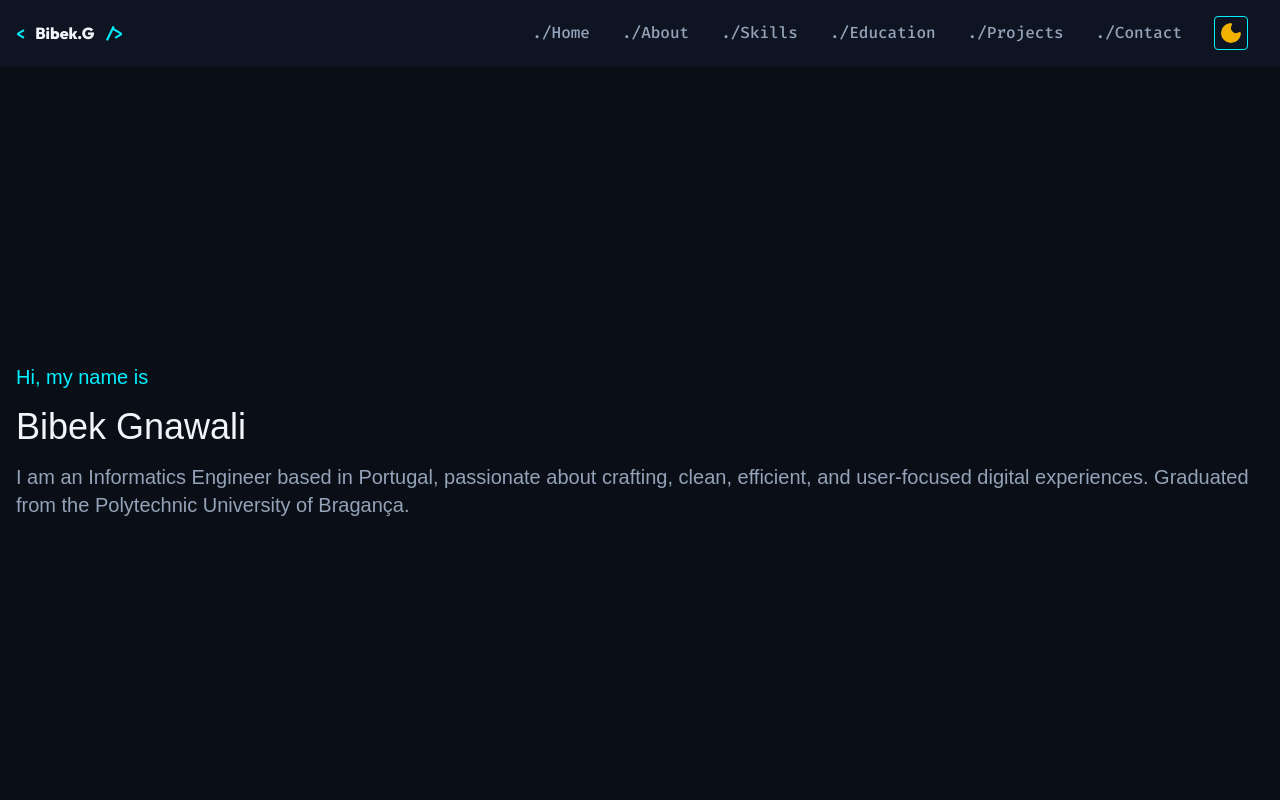
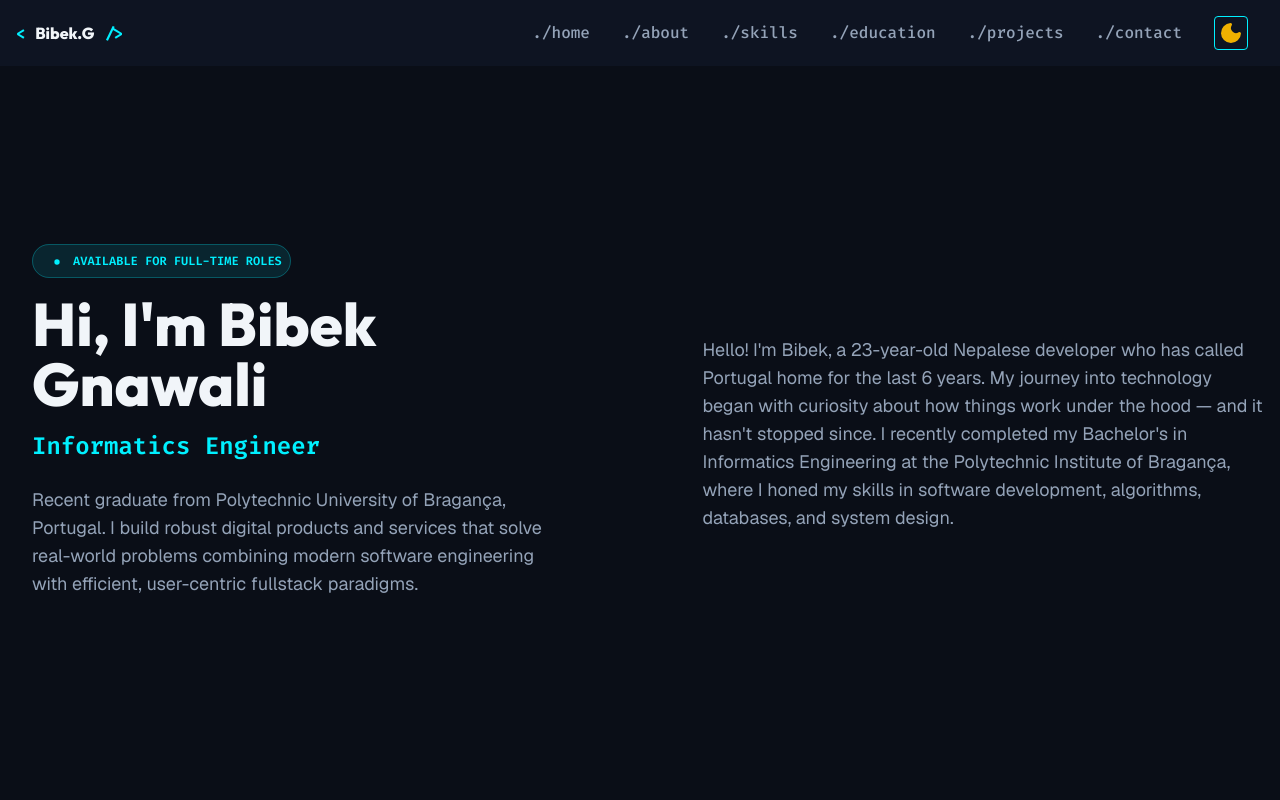
Before and after one commit to Bibek2442B/Portfolio, a Next.js app: page / in a window 1280 px wide. Shown: the top 800 px of the page. Built offline with nearby package versions, Linux system fonts and the light colour scheme.

Commit message:
Navbar as a reusable component

```diff
--- a/app/page.tsx
+++ b/app/page.tsx
@@ -6,9 +6,10 @@ import ThemeToggle from "@/components/ThemeButton";
 import {Data} from '@/types';
 import data from '@/public/data/data.json';
 import Link from "next/link";
-import {Menu, X} from "lucide-react";
+import {Menu, X, Dot} from "lucide-react";
 import React, {useState} from "react";
 import ButtonIcon from "@/components/ButtonIcon";
+import NavigationBar from "@/components/NavigationBar";
 
 export default function Home() {
   const details: Data = data;
@@ -17,47 +18,14 @@ export default function Home() {
   const [menuOpen, setMenuOpen] = useState(false);
 
   const header={
-    titleName: details.name.split(' ')[0] + '.' + details.name.split(' ')[1].split('')[0]
+    titleName: details.name.split(' ')[0] + '.' + details.name.split(' ')[1].split('')[0],
+    sections: details.sections.map((section:string) => section.toLowerCase()),
   };
+
   return (
     <>
       <div className="flex flex-col min-h-screen">
-        <nav className={"w-full flex items-center justify-between p-4 bg-bg-alt border-border"}>
-          <Link
-            key={details.name}
-            href={"#"}
-          >
-            <h1 className={"font-extrabold font-outfit "}>
-              <span className={"text-accent font-fira-code font-bold"}> {`< `}</span>
-              {`${header.titleName}`}
-              <span className={"text-accent font-fira-code font-bold"}> {` />`}</span>
-            </h1>
-          </Link>
-
-          <div className={"flex items-center justify-center"}>
-            <div className={"hidden md:flex"}>
-              {details.sections.map((section:string) =>
-                <Link
-                  className={"mx-4"}
-                  key={section} href={"#"}
-                >
-                  <p className={"font-fira-code font-medium text-text"}>
-                    {`./${section}`}
-                  </p>
-                </Link>)
-              }
-            </div>
-            <ButtonIcon className={"md:hidden border-accent"}>
-              <button
-                className={"md:hidden"}
-                onClick={() => setMenuOpen(!menuOpen)}
-              >
-                <Menu/>
-              </button>
-            </ButtonIcon>
-            <ThemeToggle/>
-          </div>
-        </nav>
+        <NavigationBar menuOpen={menuOpen} setMenuOpen={setMenuOpen}/>
 
         {menuOpen && (
           <>
@@ -76,7 +44,7 @@ export default function Home() {
                   <X />
                 </button>
               </ButtonIcon>
-              {details.sections.map((section:string) =>
+              {header.sections.map((section:string) =>
                 <Link
                   className={"m-4 font-fira-code"}
                   key={section} href={"#"}>
@@ -87,12 +55,35 @@ export default function Home() {
           </>
         )}
 
-        <section id={"home"} className={"p-4 flex flex-col justify-center items-center flex-1 bg-background"} >
-          <div>
-            <p className={"text-accent text-xl my-4"}>Hi, my name is</p>
-            <h1 className={"text-4xl my-4"}>Bibek Gnawali</h1>
-            <p className={"text-xl text-text"}>I am an Informatics Engineer based in Portugal, passionate about crafting, clean, efficient, and user-focused digital experiences. Graduated from the Polytechnic University of Bragança.</p>
+        <section id={"home"} className={"p-4 flex flex-col md:flex-row justify-between items-center bg-background min-h-[calc(100vh-64px)]"} >
+          <div className={"p-4 md:max-w-[45%]"}>
+            <p className={"bg-accent/10 border-accent/25 border rounded-full p-2 text-accent font-fira-code font-semibold text-xs inline"}>
+              <Dot
+                className={"text-accent inline w-8 h-8 p-0 m-0"}
+              />
+              {details.status}
+            </p>
+            <p className={"text-6xl font-extrabold font-outfit my-4"}>
+              Hi, I&#39;m {details.name}
+            </p>
+            <p className={"text-2xl font-semibold font-fira-code text-accent"}>
+              Informatics Engineer
+            </p>
+            <p className={"my-6 text-text font-geist text-lg"}>
+              Recent graduate from Polytechnic University of Bragança, Portugal. I build robust digital products and services that solve real-world problems combining modern software engineering with efficient, user-centric fullstack paradigms.
+            </p>
           </div>
+          <div className={"flex md:max-w-[45%]"}>
+           <div>
+
+           </div>
+            <div className={"text-text font-geist text-lg"}>
+              Hello! I'm Bibek, a 23-year-old Nepalese developer who has called Portugal home for the last 6 years. My journey into technology began with curiosity about how things work under the hood — and it hasn't stopped since.
+
+              I recently completed my Bachelor's in Informatics Engineering at the Polytechnic Institute of Bragança, where I honed my skills in software development, algorithms, databases, and system design.
+            </div>
+          </div>
+
         </section>
       </div>
 
--- /dev/null
+++ b/components/NavigationBar.tsx
@@ -0,0 +1,52 @@
+import {Data} from '@/types';
+import data from '@/public/data/data.json';
+import Link from "next/link";
+import ButtonIcon from "@/components/ButtonIcon";
+import {Menu} from "lucide-react";
+import ThemeToggle from "@/components/ThemeButton";
+import React from "react";
+export default function NavigationBar({menuOpen, setMenuOpen}: {menuOpen: boolean, setMenuOpen: React.Dispatch<React.SetStateAction<boolean>>}) {
+  const details: Data = data;
+  const title: string = details.name.split(' ')[0] + '.' + details.name.split(' ')[1].slice(0, 1).toUpperCase();
+  const links: string[] = details.sections.map((section:string) => section.toLowerCase());
+  return (
+    <>
+      <nav className={"w-full flex items-center justify-between p-4 bg-bg-alt border-border"}>
+        <Link
+          key={details.name}
+          href={"#"}
+        >
+          <h1 className={"font-extrabold font-outfit "}>
+            <span className={"text-accent font-fira-code font-bold"}> {`< `}</span>
+            {`${title}`}
+            <span className={"text-accent font-fira-code font-bold"}> {` />`}</span>
+          </h1>
+        </Link>
+
+        <div className={"flex items-center justify-center"}>
+          <div className={"hidden md:flex"}>
+            {links.map((section:string) =>
+              <Link
+                className={"mx-4"}
+                key={section} href={"#"}
+              >
+                <p className={"font-fira-code font-medium text-text"}>
+                  {`./${section}`}
+                </p>
+              </Link>)
+            }
+          </div>
+          <ButtonIcon className={"md:hidden border-accent"}>
+            <button
+              className={"md:hidden"}
+              onClick={() => setMenuOpen(!menuOpen)}
+            >
+              <Menu/>
+            </button>
+          </ButtonIcon>
+          <ThemeToggle/>
+        </div>
+      </nav>
+    </>
+  );
+}
--- a/public/data/data.json
+++ b/public/data/data.json
@@ -2,5 +2,6 @@
  "name": "Bibek Gnawali",
  "dob": "2002-10-27",
  "residentSince": "2019-10-22",
- "sections": ["Home", "About", "Skills", "Education", "Projects", "Contact"]
+ "sections": ["Home", "About", "Skills", "Education", "Projects", "Contact"],
+ "status": "AVAILABLE FOR FULL-TIME ROLES"
 }
--- a/types/index.ts
+++ b/types/index.ts
@@ -3,4 +3,5 @@ export interface Data{
   dob: string;
   residentSince: string;
   sections: string[];
+  status: string;
 }
```
